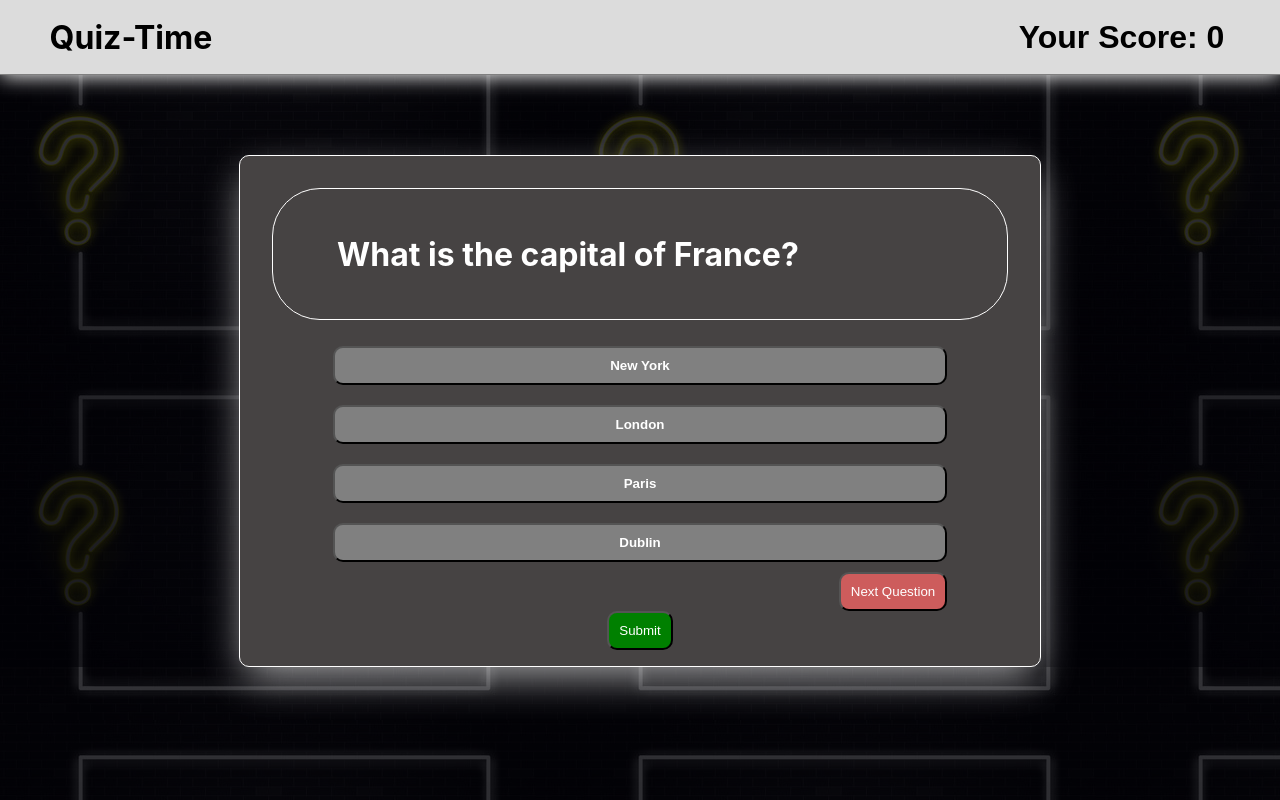
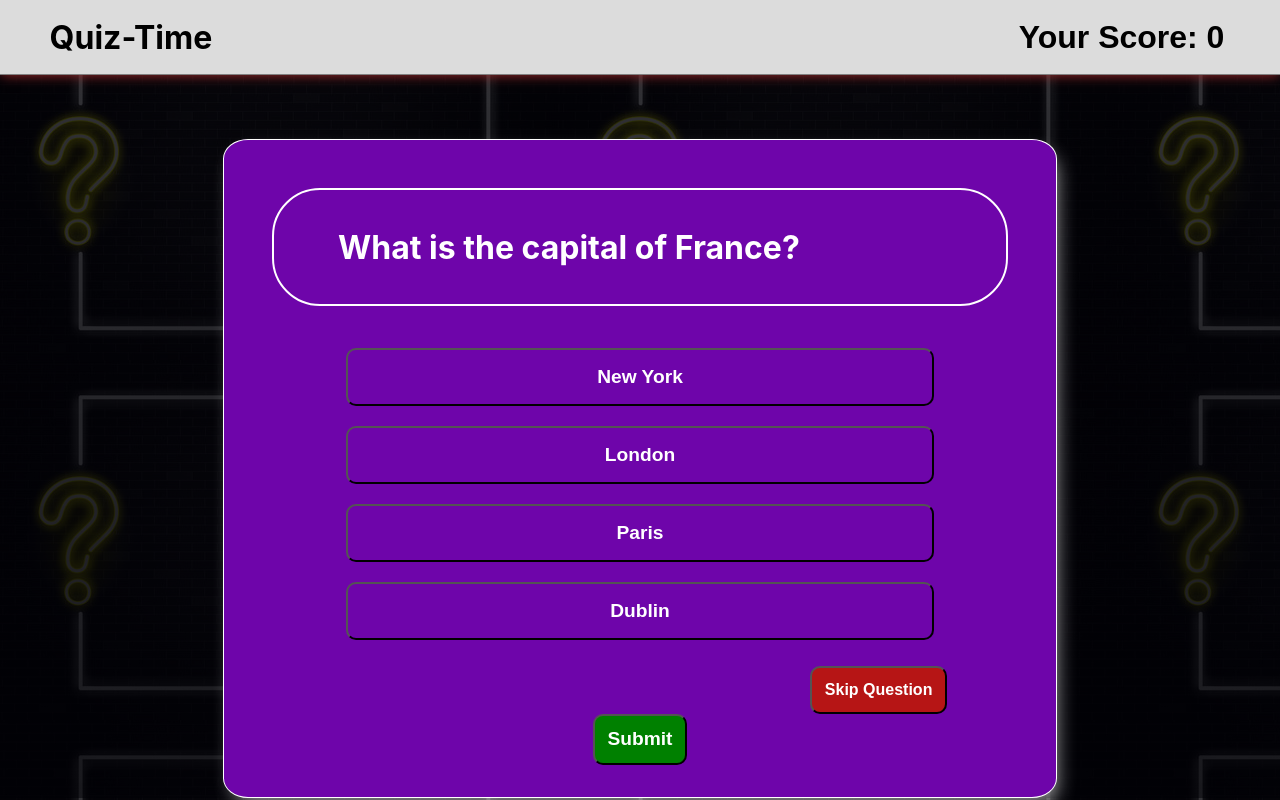
Before and after one commit to Ayush-Tayal/Quiz-Time, a React (Create React App) app: page / in a window 1280 px wide. Built offline with nearby package versions, Linux system fonts and the light colour scheme.

Commit message:
UI-update

```diff
--- a/src/components/Quiz.js
+++ b/src/components/Quiz.js
@@ -1,27 +1,32 @@
-import React, { useState } from 'react'
-import { useDispatch, useSelector } from 'react-redux';
-import questions from '../questions'
-import {rightAnswer, wrongAnswer } from '../State/Actions';
+import React, { useState } from "react";
+import { useDispatch, useSelector } from "react-redux";
+import questions from "../questions";
+import { rightAnswer, wrongAnswer } from "../State/Actions";
 
 const Quiz = () => {
-    const [queNo, setQueNo] = useState(0);
   const dispatch = useDispatch();
 
-    const handleNextQue = ()=>{
-        setQueNo(queNo + 1)
+  const [queNo, setQueNo] = useState(0);
+
+  const score = useSelector((state) => state.scores);
+
+  const [checkSubmit, setcheckSubmit] = useState(false)
+
+  const handleNextQue = () => {
+    setQueNo(queNo + 1);
     // console.log("que number ", queNo)
-    }
+  };
 
-    const handleOptionsClick=(para)=>{
-      para?console.log("true"):console.log("false");
-      para?dispatch(rightAnswer()):
-      dispatch(wrongAnswer())
-      setQueNo(queNo+1);
-    }
+  const handleOptionsClick = (isRight) => {
+    isRight ? console.log("true") : console.log("false");
+    isRight ? dispatch(rightAnswer()) : dispatch(wrongAnswer());
+    setQueNo(queNo + 1);
+  };
 
-    const score = useSelector(state => state.scores)
-
-
+  const handleSubmit = () => {
+    alert("Are you sure want to submit the Quiz");
+    setcheckSubmit(true)
+  };
 
   return (
     <>
@@ -31,38 +36,51 @@ const Quiz = () => {
       {/* {console.log("option 1", questions[queNo].answerOptions[queNo].isCorrect)} */}
       {/* {console.log("", questions[queNo].answerOptions)} */}
 
-
-        {queNo < 4?
+      {queNo < 4 && !checkSubmit? (
         <div className="main">
           <div className="questions">
             <h1>{questions[queNo].questionText}</h1>
           </div>
 
           <div className="options">
-                {
-                questions[queNo].answerOptions.map((option, i)=>{
-                  // return <button onClick={()=>option.isCorrect===true ? dispatch(RIGHT_ANSWER()):dispatch(WRONG_ANSWER())} > {option.answerText}</button>
-                  return <button onClick={()=>{handleOptionsClick(option.isCorrect)}} > {option.answerText}</button>
-
-                })
-                }
+            {questions[queNo].answerOptions.map((option, i) => {
+              return (
+                <button
+                  onClick={() => {
+                    handleOptionsClick(option.isCorrect);
+                  }}
+                >
+                  {" "}
+                  {option.answerText}
+                </button>
+              );
+            })}
           </div>
 
           <div className="buttons">
-                <button className="nextQue" onClick={handleNextQue}>Next Question</button>
-                <button className="submit" >Submit</button>
+            <button className="skipQue" onClick={handleNextQue}>
+              Skip Question
+            </button>
+            <button className="submit" onClick={handleSubmit}>
+              Submit
+            </button>
           </div>
-          </div> :
-
+        </div>
+      ) : (
         <div className="final-div">
           <h1 className="finalScore">Your Final Score is: {score}</h1>
-            <button className="restart" onClick={()=>{window.location.reload()}}>Restart Game</button>
+          <button
+            className="restart"
+            onClick={() => {
+              window.location.reload();
+            }}
+          >
+            Restart Game
+          </button>
         </div>
+      )}
+    </>
+  );
+};
 
-        }
-
-        </>
-    )
-}
-
-export default Quiz
+export default Quiz;
--- a/src/index.css
+++ b/src/index.css
@@ -6,7 +6,8 @@ body {
   -webkit-font-smoothing: antialiased;
   -moz-osx-font-smoothing: grayscale;
 
-  background: linear-gradient(rgba(0, 0, 5, 0.8), rgba(0, 0, 5, 0.9)),url(./background.jpg);
+  background: linear-gradient(rgba(0, 0, 5, 0.8), rgba(0, 0, 5, 0.9)),
+    url(./background.jpg);
   color: white;
 }
 
@@ -16,16 +17,16 @@ code {
 }
 /* ---------------------------------------------------------------------------------------- */
 /* Navbar */
-.navbar{
+.navbar {
   display: flex;
   justify-content: space-between;
   background-color: #dcdcdc;
   border-bottom: 1px solid gray;
   padding: 1.1rem;
-  box-shadow: 0px 1px 20px white;
+  box-shadow: 0px 1px 12px -1px brown;
 }
 
-.navbar a{
+.navbar a {
   text-decoration: none;
   color: black;
   font-weight: bold;
@@ -33,101 +34,101 @@ code {
   margin-left: 2rem;
 }
 
-.nav-score button{
+.nav-score button {
   border: none;
-  background-color:#dcdcdc ;
+  background-color: #dcdcdc;
   font-size: 2rem;
   font-weight: bold;
   margin-right: 2rem;
-
-
 }
 
 /* ----------------------------------------------------------------------------------------- */
 
-.main{
+.main {
   display: flex;
   flex-direction: column;
   border: 1px solid white;
-  border-radius: 10px;
-  padding: 1rem;
-  background-color: rgb(70, 67, 67);
+  border-radius: 3%;
+  padding: 2rem;
+  background-color: rgb(110, 5, 170);
   width: 60%;
   margin-left: auto;
   margin-right: auto;
-  margin-top: 5rem;
-  box-shadow: 0px 15px 42px -6px rgba(255,255,255,0.65);
-  -webkit-box-shadow: 0px 15px 42px -6px rgba(255,255,255,0.65);
-  -moz-box-shadow: 0px 15px 42px -6px rgba(255,255,255,0.65);
+  margin-top: 5%;
+  box-shadow: 5px 10px 20px -6px rgba(255, 255, 255, 0.65);
 }
 
-.questions{
-  border: 1px solid white;
-  padding:1.5rem 4rem;
+.questions {
+  border: 2px solid white;
+  padding: 1rem 4rem;
   margin: 1rem;
   border-radius: 3rem;
-  /* margin-top: 8rem; */
 }
 
-.options{
+.options {
   display: flex;
   flex-direction: column;
   align-items: center;
+  padding: 1rem;
 }
 
+button {
+  cursor: pointer;
+}
 
-.options button{
+.options button {
   width: 80%;
   border-radius: 10px;
-  background-color: gray;
+  background-color: rgb(110, 5, 170);
   color: white;
-  padding: 10px;
+  padding: 1rem;
   margin: 10px;
   font-weight: bold;
-
+  font-size: 1.2rem;
+  transition: transform 0.3s;
+}
+.options button:hover {
+  transform: scale(1.1);
+  background-color: green;
 }
 
-.finalScore{
-  font-size: 4rem;
-  margin: 10px;
-  padding:10px
-
-
+.buttons button {
+  padding: 0.8rem;
+  border-radius: 10px;
 }
 
-.restart{
+.submit {
+  background-color: green;
+  color: white;
+  display: block;
+  margin: 0 auto;
+  font-size: 1.2rem;
+  font-weight: bold;
+}
+
+.skipQue {
+  background-color: rgb(182, 21, 21);
+  color: white;
+  display: block;
+  margin-left: auto;
+  margin-right: 10%;
+  font-size: 1rem;
+  font-weight: bold;
+}
+
+.final-div {
+  text-align: center;
+  margin-top: 15%;
+}
+.finalScore {
+  font-size: 4rem;
+}
+
+.restart {
   color: white;
   background-color: black;
-  padding: 10px;
+  padding: 1.5rem;
   font-size: 2rem;
   border-radius: 10px;
-  margin-left: 10px;
+  margin-top: 1rem;
 }
-
-.buttons button{
-  padding: 10px;
-  border-radius: 10px;
-
-}
-
-.submit{
-  background-color: green;
-  color: white;
-  padding: 10px;
-  display: block;
-  margin: 0 auto;
-}
-
-.nextQue{
-  background-color: indianred;
-  color: white;
-  padding: 10px;
-  display: block;
-  margin-left:auto;
-  margin-right: 10%;
-}
-
-.final-div{
-  text-align: center;
-  margin-top: 20%;
-}
```
Lines whose indentation alone changed are shown as unchanged.
